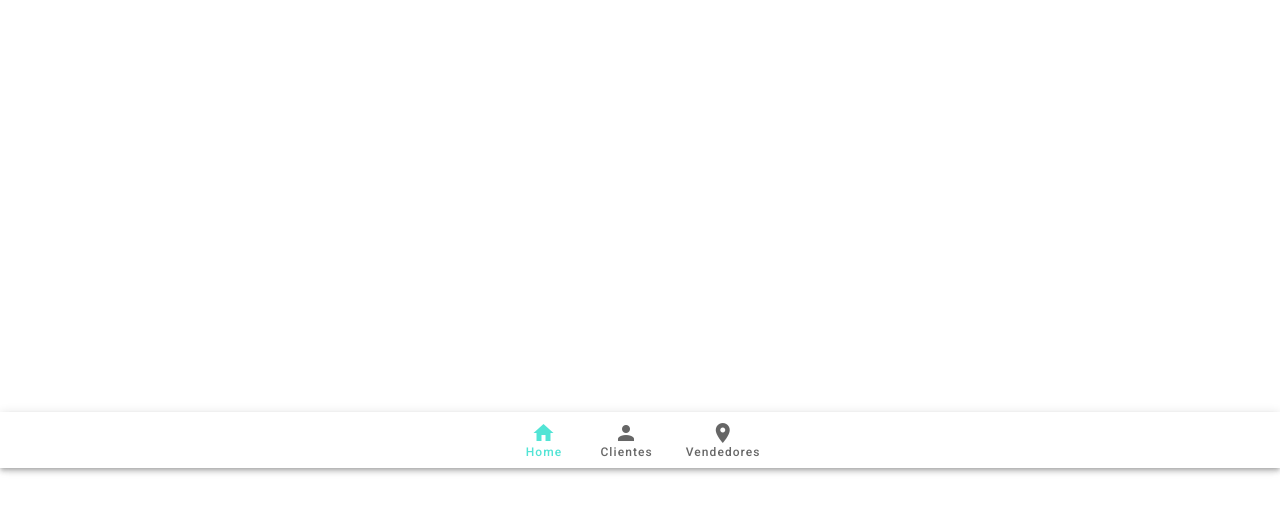
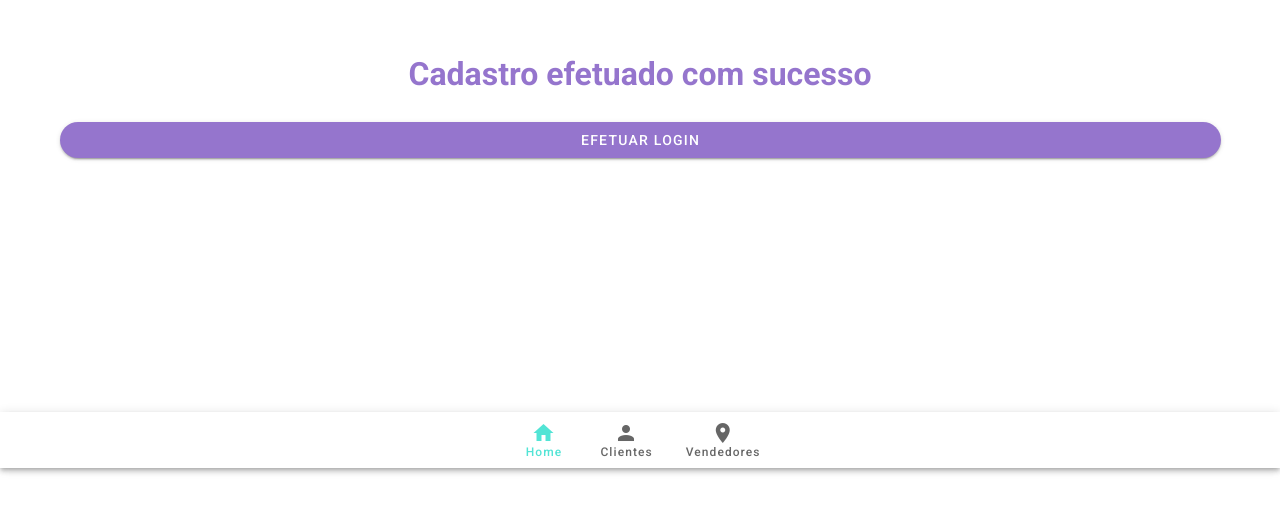
Before and after one commit to IgorWestermann/hackathon-iteris-time27, a Vue app: page /registersucess in a window 1280 px wide. Shown: the part 332-844 px from the top of the page. Before the commit the page ends 800 px from the top, so only its background shows below. Built offline with nearby package versions, Linux system fonts and the light colour scheme.

Commit message:
Adicionado página de sucesso no registro

```diff
--- a/src/router/index.js
+++ b/src/router/index.js
@@ -3,6 +3,7 @@ import VueRouter from 'vue-router';
 import HomePage from '../views/HomePage.vue';
 import ProductsPage from '../views/ProductsPage.vue';
 import VendorRegisterPage from '../views/VendorRegisterPage.vue';
+import RegisterSucessPage from '../views/RegisterSucessPage.vue';
 
 Vue.use(VueRouter);
 
@@ -22,6 +23,11 @@ const routes = [
     name: 'VendorRegisterPage',
     component: VendorRegisterPage,
   },
+  {
+    path: '/registersucess',
+    name: 'RegisterSucessPage',
+    component: RegisterSucessPage,
+  },
   // {
   //   path: '/',
   //   name: 'VendedorView',
--- a/src/views/HomePage.vue
+++ b/src/views/HomePage.vue
@@ -1,12 +1,12 @@
 <template>
   <v-container>
-    <h2 class="text-center mb-6">Olá, seja bem-vindo!</h2>
+    <h2 class="text-center mb-6 page-title">Olá, seja bem-vindo!</h2>
 
     <div class="home-img mb-6">
       <img class="home-img" src="../../src/assets/home-img.webp" alt="" />
     </div>
 
-    <h3 class="text-center mb-6">Escolha uma opção:</h3>
+    <h3 class="text-center mb-6 page-title">Escolha uma opção:</h3>
 
     <div class="text-center home-buttons">
       <router-link to="/produtos">
--- /dev/null
+++ b/src/views/RegisterSucessPage.vue
@@ -0,0 +1,33 @@
+<template>
+  <v-container>
+    <div class="sucess-page">
+      <h1 class="text-center page-title">Cadastro efetuado com sucesso</h1>
+      <v-btn class="login-btn" rounded color="deep-purple lighten-2 mt-6" dark>
+        Efetuar Login
+      </v-btn>
+    </div>
+  </v-container>
+</template>
+
+<script>
+export default {
+  name: 'RegisterSucessPage',
+};
+</script>
+
+<style scoped>
+.sucess-page {
+  height: 100vh;
+  display: flex;
+  flex-direction: column;
+  justify-content: center;
+}
+
+.sucess-page a {
+  text-decoration: none;
+}
+
+.sucess-img {
+  width: 86px;
+}
+</style>
--- a/src/views/VendorRegisterPage.vue
+++ b/src/views/VendorRegisterPage.vue
@@ -8,7 +8,7 @@
         required
       >
       </v-text-field>
-      <v-text-field label="E-mail" color="deep-purple lighten-2">
+      <v-text-field type="email" label="E-mail" color="deep-purple lighten-2">
       </v-text-field>
       <v-text-field
         label="Telefone"
@@ -38,9 +38,10 @@
 
       <div class="register-page-btns">
         <v-btn rounded color="deep-purple lighten-2" dark> Cadastrar </v-btn>
-        <v-btn rounded color="deep-purple lighten-2 ml-2" dark>
-          Cancelar
+        <v-btn rounded color="deep-purple lighten-2" @click="reset" dark>
+          Limpar
         </v-btn>
+        <v-btn rounded color="deep-purple lighten-2" dark> Cancelar </v-btn>
       </div>
     </v-form>
   </v-container>
@@ -55,16 +56,21 @@ export default {
       items: ['Manaus - AM', 'Rio Branco - AC', 'Macapá- AP'],
     };
   },
+  methods: {
+    reset() {
+      this.$refs.form.reset();
+    },
+  },
 };
 </script>
 
-<style scoped>
+<style>
 .page-title {
   color: #9575cd;
 }
 
 .register-page-btns {
   display: flex;
-  justify-content: center;
+  justify-content: space-around;
 }
 </style>
```
Also changed, not shown: src/assets/register-ok.png (added).
